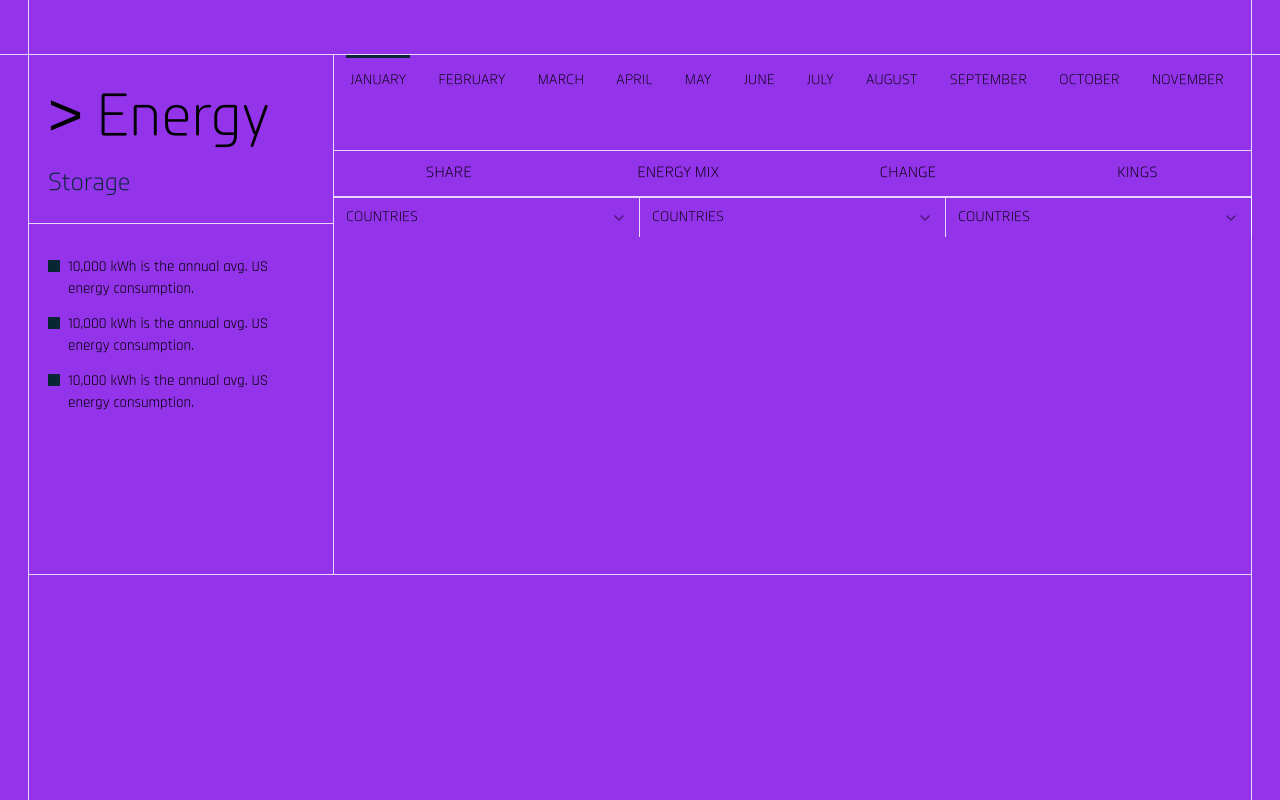
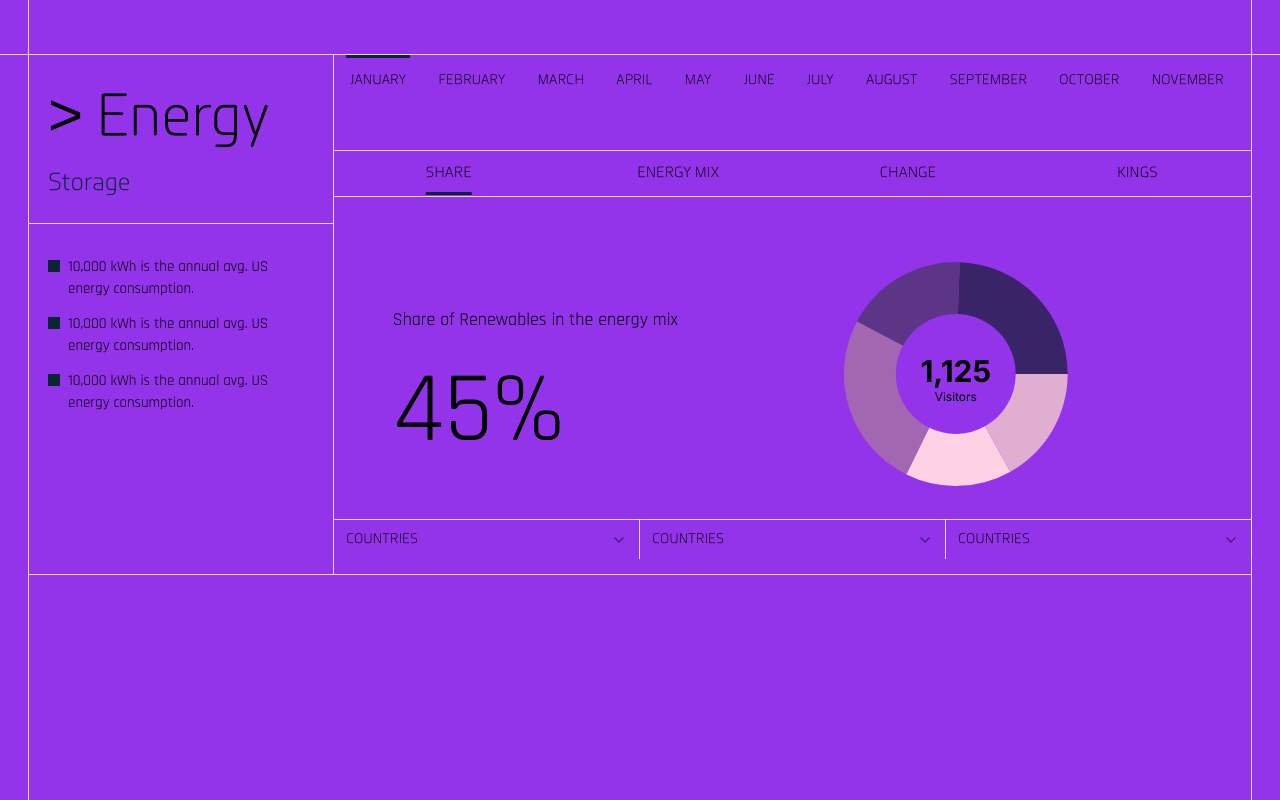
Before and after one commit to tanaydesai/outer-reach, a Next.js app: page /energy in a window 1280 px wide. Built offline with nearby package versions, Linux system fonts and the light colour scheme.

Commit message:
tabs, new charts, colors, edits

```diff
--- a/app/energy/page.js
+++ b/app/energy/page.js
@@ -9,11 +9,11 @@ import { Tabs, TabsContent, TabsList, TabsTrigger } from "@/components/ui/tabs"
 export default function Home() {
   return (
       <div className='relative bg-purple-600 overflow-x-hidden w-[100vw] h-screen'>
-          <hr className="absolute left-3 md:left-7 h-full w-[1px] bg-white/[.80]"/>
-          <hr className="absolute right-3 md:right-7 h-full w-[1px] bg-white/[.80]"/>
+          <hr className="fixed left-3 md:left-7 h-screen w-[1px] bg-white/[.80]"/>
+          <hr className="fixed right-3 md:right-7 h-screen w-[1px] bg-white/[.80]"/>
 
           <div className="w-[calc(100vw-24px)] mb-[100px] md:mb-0 md:flex md:flex-nowrap md:w-[calc(100vw-56px)] mt-[40px] md:mt-[55px] mx-auto h-auto md:h-[65%]">
-                <div className="w-full md:w-1/4 border-r-[1px] border-b-[1px] border-white/[.80] flex-shrink-0 h-fit md:h-full">
+                <div className="w-full md:w-1/4 md:border-r-[1px] border-b-[1px] border-white/[.80] flex-shrink-0 h-fit md:h-full">
                   <div className="w-full h-fit p-5 border-b-[1px] border-white/[.80]">
                     <h1 className="text-[60px] font-planer-m">{">"} Energy</h1>
                     <h1 className="text-[25px] font-planer-m text-[#092635]">Storage</h1>
@@ -48,7 +48,7 @@ export default function Home() {
                     <div className="w-fit py-3 px-1 mx-3 border-t-[3px] border-t-transparent hover:opacity-70">November</div>
                     <div className="w-fit py-3 px-1 mx-3 border-t-[3px] border-t-transparent hover:opacity-70">December</div>
                   </div>
-                  <Tabs defaultValue="account">
+                  <Tabs defaultValue="share">
                     <TabsList className="md:mt-10 w-full border-b-[1px] flex  border-t-[1px] h-[47px] border-white/[.80]">
                       <TabsTrigger className="flex-1 flex items-center justify-center" value="share">Share</TabsTrigger>
                       <TabsTrigger className="flex-1 flex items-center justify-center" value="energy">Energy Mix</TabsTrigger>
@@ -56,12 +56,12 @@ export default function Home() {
                       <TabsTrigger className="flex-1 flex items-center justify-center" value="kings">Kings</TabsTrigger>
                     </TabsList>
                     <TabsContent value="share">
-                      <div className="w-full justify-center px-2 items-center md:flex md:h-[290px] md:mt-8">
-                          <div className="flex-1">
+                      <div className="w-full justify-center md:px-2 items-center md:flex md:h-[290px] md:mt-8">
+                          <div>
                             <div className="text-[16px] md:text-[18px] font-rajdhani-regular pt-10 px-5">Share of Renewables in the energy mix</div>
                             <div className="text-[100px] w-full font-rajdhani-regular px-5">45%</div>
                           </div>
-                          <Share className="h-[210px] flex-1 mx-auto md:mx-0 md:h-[290px]"/>
+                          <Share className="h-[210px] mx-auto md:mx-0 md:h-[290px]"/>
                       </div>
                     </TabsContent>
                     <TabsContent value="energy">
```
